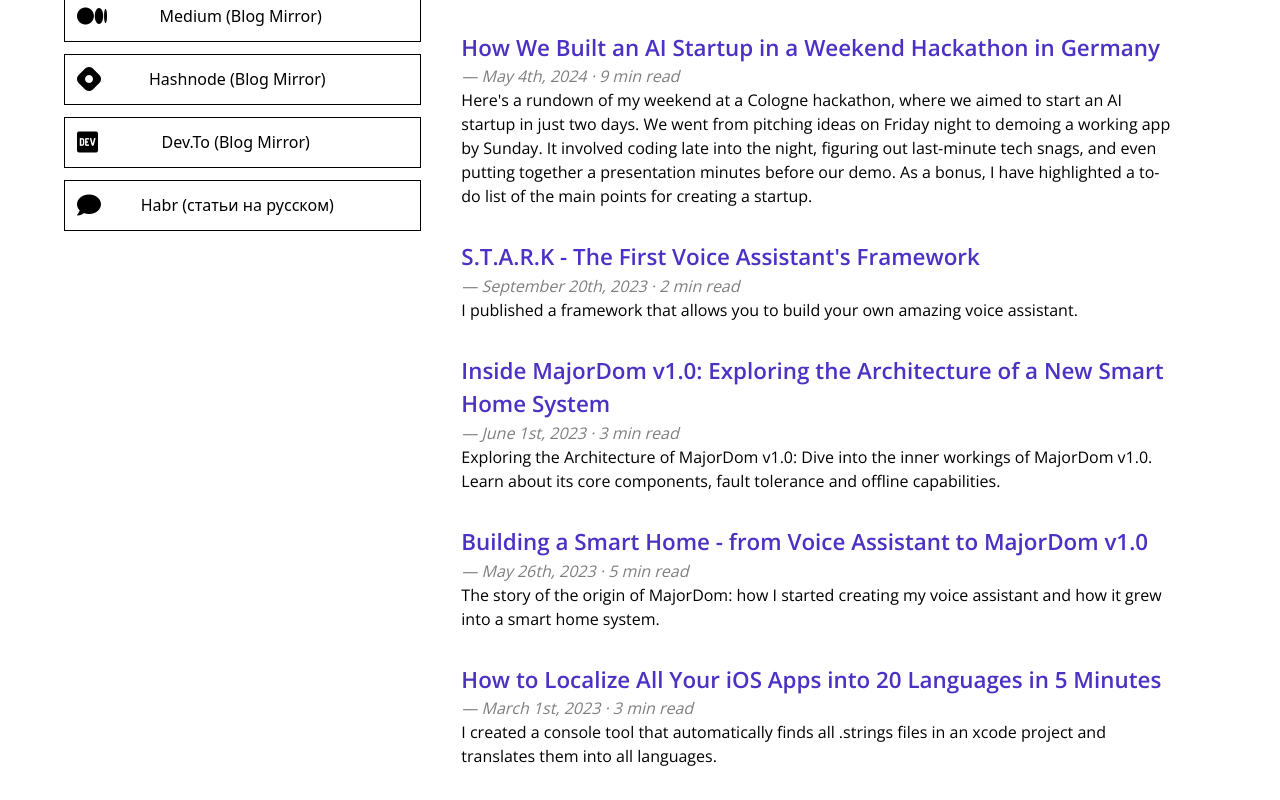
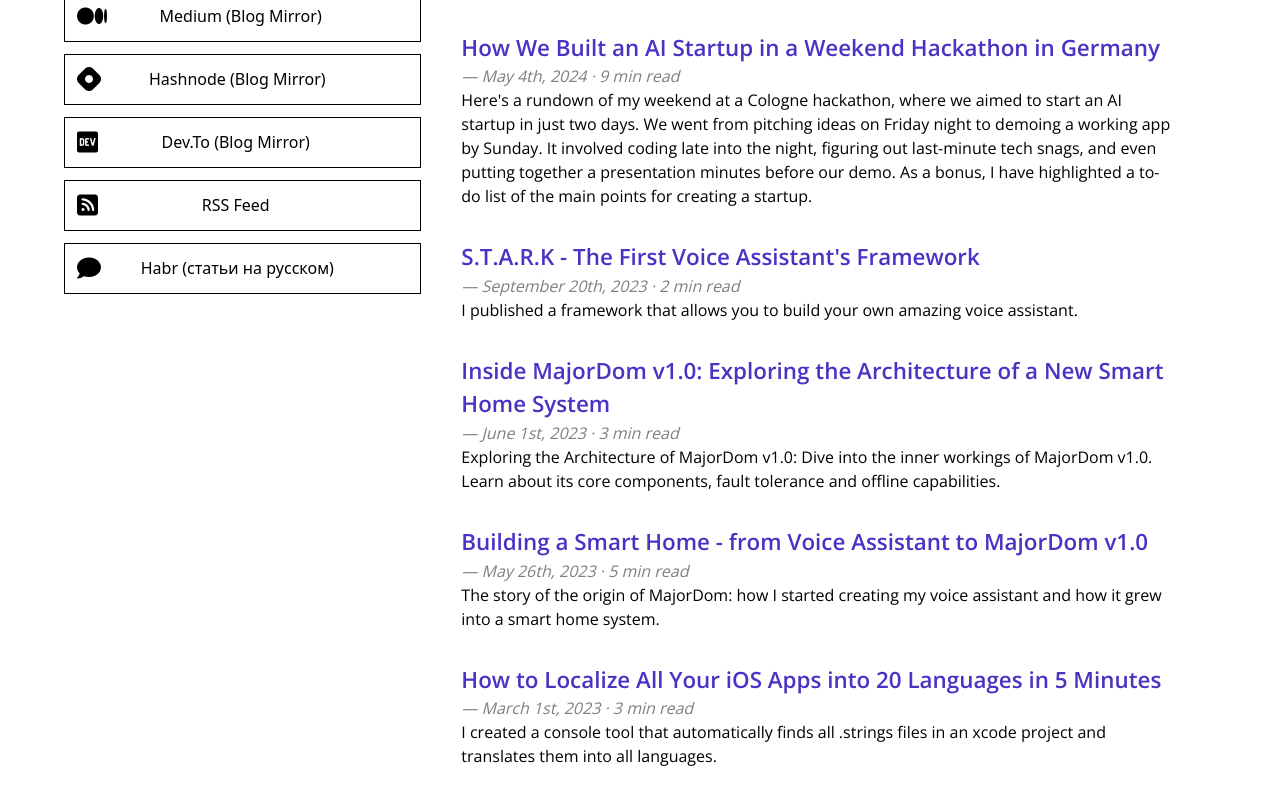
Before and after one commit to MarkParker5/markparker.me, a Next.js app: page / in a window 1280 px wide. Shown: the part 749-1549 px from the top of the page. Built offline with nearby package versions, Linux system fonts and the light colour scheme.

Commit message:
add RSS feed link

```diff
--- a/src/components/profile.tsx
+++ b/src/components/profile.tsx
@@ -69,6 +69,11 @@ const links: LinkMeta[] = [
     icon: 'fab fa-dev',
   },
   {
+    href: '/feed.xml',
+    title: 'RSS Feed',
+    icon: 'fa-sharp fa-solid fa-square-rss',
+  },
+  {
     href: 'https://habr.com/users/MarkParker5/posts/',
     title: 'Habr (статьи на русском)',
     icon: 'fas fa-comment',
```
